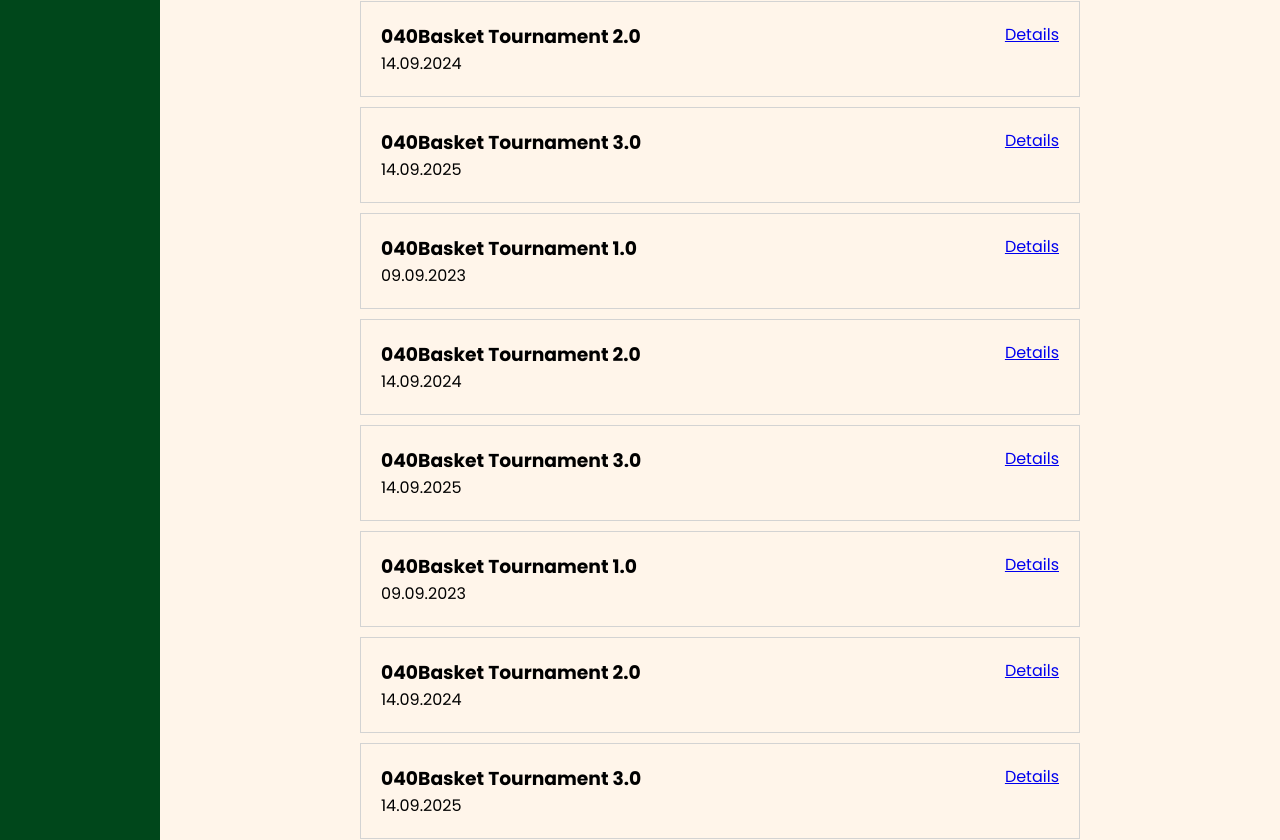
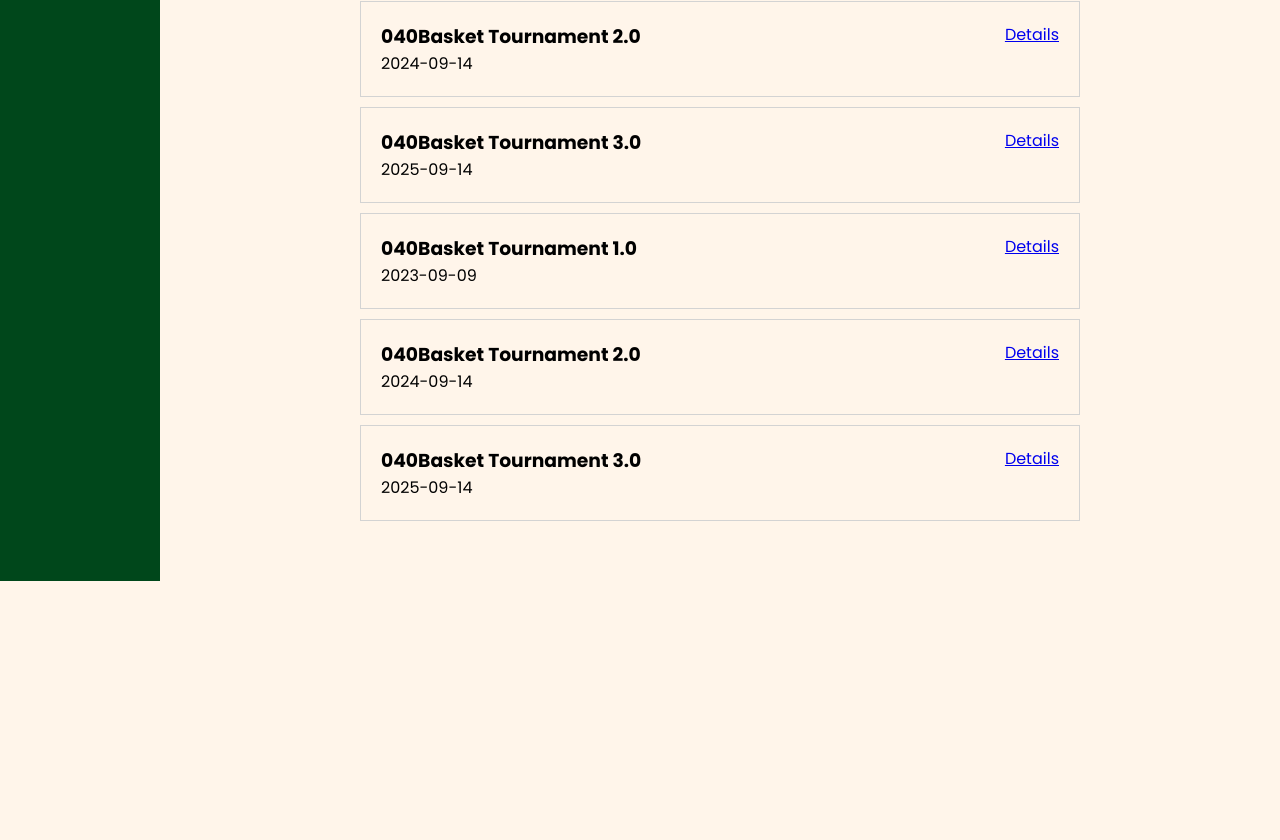
Before and after one commit to kwiatkowskijan/040basket-league, an Angular app: page /tournaments in a window 1280 px wide. Shown: the part 377-1217 px from the top of the page. After the commit the page ends 958 px from the top, so only its background shows below. Built offline with nearby package versions, Linux system fonts and the light colour scheme; data requests are answered from the project's data file.

Commit message:
Edit tournament form

```diff
--- a/angular.json
+++ b/angular.json
@@ -88,5 +88,8 @@
         }
       }
     }
+  },
+  "cli": {
+    "analytics": false
   }
 }
--- a/db.json
+++ b/db.json
@@ -3,85 +3,43 @@
         {
             "id": 0,
             "name": "040Basket Tournament 1.0",
-            "startDate": "09.09.2023",
-            "endDate": "09.09.2023",
+            "startDate": "2023-09-09",
+            "endDate": "2023-09-09",
             "place": "MOSiR Puszczykowo"
         },
         {
             "id": 1,
             "name": "040Basket Tournament 2.0",
-            "startDate": "14.09.2024",
-            "endDate": "14.09.2024",
+            "startDate": "2024-09-14",
+            "endDate": "2024-09-14",
             "place": "Hala Puszczykowo"
         },
         {
             "id": 2,
             "name": "040Basket Tournament 3.0",
-            "startDate": "14.09.2025",
-            "endDate": "14.09.2025",
+            "startDate": "2025-09-14",
+            "endDate": "2025-09-14",
             "place": "MOSiR Puszczykowo"
         },
         {
             "id": 3,
             "name": "040Basket Tournament 1.0",
-            "startDate": "09.09.2023",
-            "endDate": "09.09.2023",
+            "startDate": "2023-09-09",
+            "endDate": "2023-09-09",
             "place": "MOSiR Puszczykowo"
         },
         {
             "id": 4,
             "name": "040Basket Tournament 2.0",
-            "startDate": "14.09.2024",
-            "endDate": "14.09.2024",
+            "startDate": "2024-09-14",
+            "endDate": "2024-09-14",
             "place": "Hala Puszczykowo"
         },
         {
             "id": 5,
             "name": "040Basket Tournament 3.0",
-            "startDate": "14.09.2025",
-            "endDate": "14.09.2025",
-            "place": "MOSiR Puszczykowo"
-        },
-        {
-            "id": 6,
-            "name": "040Basket Tournament 1.0",
-            "startDate": "09.09.2023",
-            "endDate": "09.09.2023",
-            "place": "MOSiR Puszczykowo"
-        },
-        {
-            "id": 7,
-            "name": "040Basket Tournament 2.0",
-            "startDate": "14.09.2024",
-            "endDate": "14.09.2024",
-            "place": "Hala Puszczykowo"
-        },
-        {
-            "id": 8,
-            "name": "040Basket Tournament 3.0",
-            "startDate": "14.09.2025",
-            "endDate": "14.09.2025",
-            "place": "MOSiR Puszczykowo"
-        },
-        {
-            "id": 9,
-            "name": "040Basket Tournament 1.0",
-            "startDate": "09.09.2023",
-            "endDate": "09.09.2023",
-            "place": "MOSiR Puszczykowo"
-        },
-        {
-            "id": 10,
-            "name": "040Basket Tournament 2.0",
-            "startDate": "14.09.2024",
-            "endDate": "14.09.2024",
-            "place": "Hala Puszczykowo"
-        },
-        {
-            "id": 11,
-            "name": "040Basket Tournament 3.0",
-            "startDate": "14.09.2025",
-            "endDate": "14.09.2025",
+            "startDate": "2025-09-14",
+            "endDate": "2025-09-14",
             "place": "MOSiR Puszczykowo"
         }
     ],
@@ -90,13 +48,13 @@
             "id": 0,
             "name": "Otwieracze",
             "city": "Poznań",
-            "tournament": 1
+            "tournamentId": 1
         },
         {
             "id": 1,
             "name": "Angry Weasels",
             "city": "Poznań",
-            "tournament": 1
+            "tournamentId": 1
         }
     ]
 }
--- a/src/app/models/tournament.ts
+++ b/src/app/models/tournament.ts
@@ -1,7 +1,7 @@
 export interface Tournament {
     id: number,
     name: string,
-    startDate: string,
-    endDate: string,
+    startDate: Date,
+    endDate: Date,
     place: string,
 }
--- a/src/app/services/teams.service.ts
+++ b/src/app/services/teams.service.ts
@@ -11,7 +11,7 @@ export class TeamsService {
   constructor() { }
 
   async getTeamsByTournament(tournamentId: Number): Promise<Team[]> {
-    const data = await fetch(`${this.url}?tournament=${tournamentId}`);
+    const data = await fetch(`${this.url}?tournamentId=${tournamentId}`);
     return await data.json() ?? [];
   }
 }
--- a/src/app/services/tournament.service.ts
+++ b/src/app/services/tournament.service.ts
@@ -12,7 +12,6 @@ export class TournamentService {
 
   async getAllTournaments() : Promise<Tournament[]> {
     const data = await fetch(this.url);
-    // console.log(data.json());
     return await data.json() ?? [];
   }
 
@@ -20,4 +19,8 @@ export class TournamentService {
     const data = await fetch(`${this.url}/${id}`);
     return await data.json() ?? [];
   }
+
+  editTournament(place: String, startDate: Date, endDate: Date) {
+    console.log(place, startDate, endDate);
+  }
 }
--- a/src/app/tournament-details/tournament-details.component.html
+++ b/src/app/tournament-details/tournament-details.component.html
@@ -1,4 +1,26 @@
 <h1>{{ tournament?.name }}</h1>
+
+<div>
+    <ul [hidden]="isEditing">
+        <li>Place: {{ tournament?.place }}</li>
+        <li>Start date: {{ tournament?.startDate | date: 'dd.MM.yyyy' }}</li>
+        <li>End date: {{ tournament?.endDate | date: 'dd.MM.yyyy' }}</li>
+    </ul>
+    <ul [hidden]="!isEditing">
+        <form [formGroup]="editForm" (ngSubmit)="editTournament(editForm)">
+            <label for="place">Place</label>
+            <input type="text" id="place" formControlName="place" [value]="tournament?.place">
+
+            <label for="start-date">Place</label>
+            <input type="date" id="start-date" formControlName="startDate" [value]="tournament?.startDate">
+
+            <label for="end-date">Place</label>
+            <input type="date" id="end-date" formControlName="endDate" [value]="tournament?.endDate">
+
+            <button type="submit">Save</button>
+        </form>
+    </ul>
+</div>
 
 <div class="teams">
     <h3>Drużyny</h3>
@@ -8,3 +30,5 @@
         }
     </ul>
 </div>
+
+<button type="button" (click)="turnOnEditMode()">Edit</button>
--- a/src/app/tournament-details/tournament-details.component.ts
+++ b/src/app/tournament-details/tournament-details.component.ts
@@ -1,5 +1,6 @@
 import { Component, inject } from '@angular/core';
 import { CommonModule } from '@angular/common';
+import { FormControl, FormGroup, ReactiveFormsModule } from '@angular/forms';
 import { ActivatedRoute } from '@angular/router';
 import { Tournament } from '../models/tournament';
 import { TournamentService } from '../services/tournament.service';
@@ -9,7 +10,7 @@ import { TeamsService } from '../services/teams.service';
 @Component({
   selector: 'app-tournament-details',
   standalone: true,
-  imports: [CommonModule],
+  imports: [CommonModule, ReactiveFormsModule],
   templateUrl: './tournament-details.component.html',
   styleUrl: './tournament-details.component.css'
 })
@@ -19,6 +20,12 @@ export class TournamentDetailsComponent {
   teamsService = inject(TeamsService);
   tournament: Tournament | undefined;
   teamsInTournament: Team[] = [];
+  isEditing = false;
+  editForm = new FormGroup({
+    place: new FormControl(''),
+    startDate: new FormControl(),
+    endDate: new FormControl()
+  });
 
   constructor() {
     const tournamentId = Number(this.route.snapshot.params["id"]);
@@ -29,6 +36,20 @@ export class TournamentDetailsComponent {
 
     this.teamsService.getTeamsByTournament(tournamentId).then(teamsInTournament => {
       this.teamsInTournament = teamsInTournament;
-    })
+    });
+  }
+
+  turnOnEditMode() {
+      this.isEditing = true;
+  }
+
+  editTournament(form: FormGroup) {
+    if(this.tournament) {
+      console.log(form);
+      this.tournament.place = form.value.place ?? '';
+      this.tournament.startDate = form.value.startDate ?? '';
+      this.tournament.endDate = form.value.endDate ?? '';
+      console.log(this.tournament);
+    }
   }
 }
```
